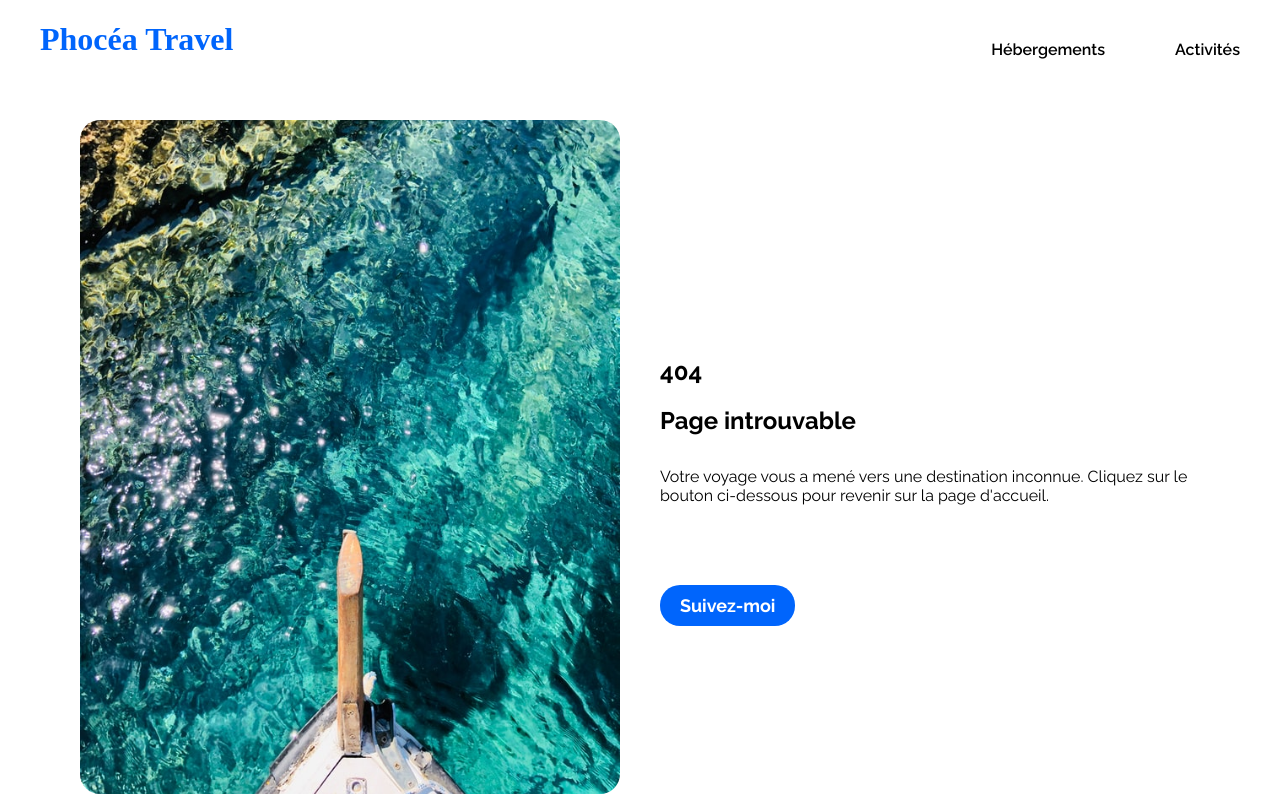
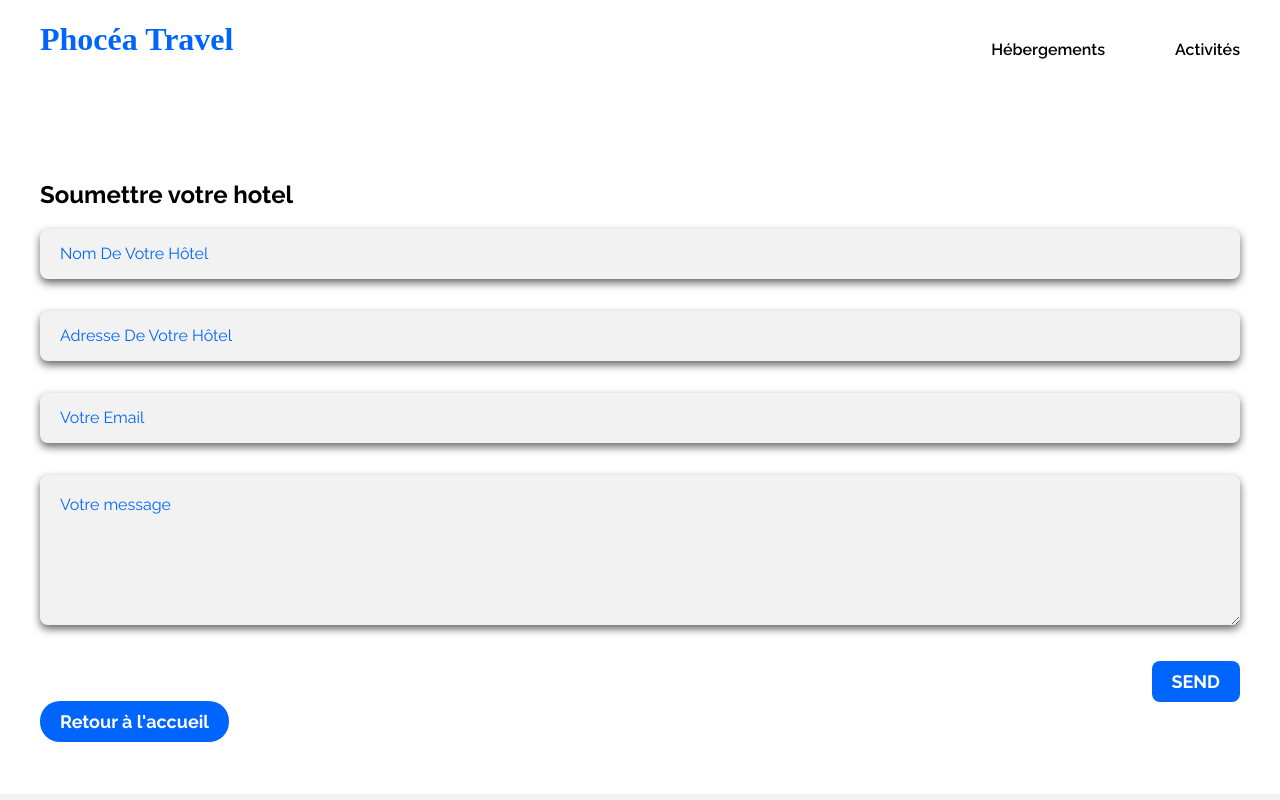
Before and after one commit to Jerome-Baille/phocea-travel, a React (Create React App) app: page /#/Submit-a-hotel in a window 1280 px wide. Shown: the top 800 px of the page. Built offline with nearby package versions, Linux system fonts and the light colour scheme; a web font is replaced by a local one.

Commit message:
feat(help): add help section (about, help, contact)
Adding single pages to populate the footer (different helping links, contact forms and about pages)

```diff
--- a/src/App.js
+++ b/src/App.js
@@ -5,6 +5,9 @@ import Home from './components/Home';
 import Activity from './components/Activities/Detail-page';
 import Hosting from './components/Hosting/Detail-page';
 import Popular from './components/Popular/Detail-page';
+import HelpCenter from './components/Help/HelpCenter';
+import Contact from './components/Help/ContactForm';
+import SubmitAHotel from './components/Help/Submit-a-hotel';
 import Error404 from './components/Error';
 
 function App() {
@@ -16,6 +19,9 @@ function App() {
         <Route path="activity/:id" element={<Activity />} />
         <Route path="hosting/:id" element={<Hosting />} />
         <Route path="popular/:id" element={<Popular />} />
+        <Route path="about/:id" element={<HelpCenter />} />
+        <Route path="Contact" element={<Contact />} />
+        <Route path="Submit-a-hotel" element={<SubmitAHotel />} />
         <Route path="*" element={<Error404 />} />
       </Route>
     </Routes>
--- a/src/components/Activities/Detail-page/index.jsx
+++ b/src/components/Activities/Detail-page/index.jsx
@@ -15,10 +15,7 @@ const ActivitiesDetailPage = () => {
                     'Lorem ipsum dolor sit amet, consectetur adipiscing elit. Cras quis tortor eget neque ultricies volutpat quis non elit. Quisque sodales vel felis et facilisis. Morbi augue elit, venenatis sit amet lobortis et, auctor sit amet libero. Curabitur vestibulum, quam in ornare aliquam, neque nunc scelerisque nisi, ac aliquam lorem quam et felis. Donec molestie ex nec est viverra, sed vulputate turpis suscipit. Mauris risus orci, feugiat non ligula eget, consectetur condimentum tortor. Curabitur lobortis sapien ligula, eget porttitor urna auctor nec. Praesent et urna at nulla molestie fermentum. Aliquam at egestas nibh, nec ultrices sem. Vestibulum hendrerit placerat nunc quis porta. Suspendisse mollis eros eu venenatis accumsan. Praesent non venenatis sem. Suspendisse imperdiet, elit a tincidunt finibus, ante dolor pretium nunc, fringilla vestibulum leo quam vitae tortor. Curabitur sed ex et dui mattis venenatis.'
                 }
             </p>
-
-            <button className='main-btn'>
-                <Link to="/">Retour à l'accueil</Link>
-            </button>
+            <Link to="/" className='main-btn'>Retour à l'accueil</Link>
         </div>
         <div className="img-container">
             <img src={data.activities[id].imgUrl} alt={data.activities[id].imgAlt} />
--- /dev/null
+++ b/src/components/Help/ContactForm/index.jsx
@@ -0,0 +1,27 @@
+import { Link } from 'react-router-dom'
+
+const ContactForm = () => {
+    return (
+        <section id="Contact">
+            <h2>Nous Contacter</h2>
+
+            <div className="contact-form">
+                <form action="">
+                    <label htmlFor="name">
+                        <input type="text" className="form-control" id="name" placeholder="Votre nom" />
+                    </label>
+                    <label htmlFor="email">
+                        <input type="email" className="form-control" id="email" placeholder="Votre email" />
+                    </label>
+                    <label htmlFor="message">
+                        <textarea className="form-control" id="message" rows="3" placeholder="Votre message"></textarea>
+                    </label>
+                    <input type="submit" className='main-btn' value="SEND" />
+                </form>
+            </div>
+
+            <Link to="/" className='main-btn'>Retour à l'accueil</Link>
+        </section>
+    );
+}
+export default ContactForm
--- /dev/null
+++ b/src/components/Help/HelpCenter/index.jsx
@@ -0,0 +1,20 @@
+import { Link, useParams } from 'react-router-dom'
+import data from '../../../assets/data.json'
+
+const HelpCenter = () => {
+    const { id } = useParams();
+
+    return (
+        <div className="how-to__container">
+            <h2>{data[id].title}</h2>
+
+            <div className="how-to__container__content">
+            {data[id].contents.map((content, index) => (
+                <p key={index}>{content}</p>
+            ))}
+            </div>
+            <Link to="/" className='main-btn'>Retour à l'accueil</Link>
+        </div>
+    );
+}
+export default HelpCenter
--- /dev/null
+++ b/src/components/Help/Submit-a-hotel/index.jsx
@@ -0,0 +1,30 @@
+import { Link } from 'react-router-dom'
+
+const SubmitAHotel = () => {
+    return (
+        <section id="Contact">
+            <h2>Soumettre votre hotel</h2>
+
+            <div className="contact-form">
+                <form action="">
+                    <label htmlFor="name">
+                        <input type="text" className="form-control" id="name" placeholder="Nom de votre hôtel" />
+                    </label>
+                    <label htmlFor="address">
+                        <input type="text" className="form-control" id="name" placeholder="Adresse de votre hôtel" />
+                    </label>
+                    <label htmlFor="email">
+                        <input type="email" className="form-control" id="email" placeholder="Votre email" />
+                    </label>
+                    <label htmlFor="message">
+                        <textarea className="form-control" id="message" rows="3" placeholder="Votre message"></textarea>
+                    </label>
+                    <input type="submit" className='main-btn' value="SEND" />
+                </form>
+            </div>
+
+            <Link to="/" className='main-btn'>Retour à l'accueil</Link>
+        </section>
+    )
+}
+export default SubmitAHotel
--- a/src/components/Hosting/Detail-page/index.jsx
+++ b/src/components/Hosting/Detail-page/index.jsx
@@ -24,9 +24,7 @@ const HostingDetailPage = () => {
             <p>{data.bookings[id].description? data.bookings[id].description : 'Lorem ipsum dolor sit amet, consectetur adipiscing elit. Cras quis tortor eget neque ultricies volutpat quis non elit. Quisque sodales vel felis et facilisis. Morbi augue elit, venenatis sit amet lobortis et, auctor sit amet libero. Curabitur vestibulum, quam in ornare aliquam, neque nunc scelerisque nisi, ac aliquam lorem quam et felis. Donec molestie ex nec est viverra, sed vulputate turpis suscipit. Mauris risus orci, feugiat non ligula eget, consectetur condimentum tortor. Curabitur lobortis sapien ligula, eget porttitor urna auctor nec. Praesent et urna at nulla molestie fermentum. Aliquam at egestas nibh, nec ultrices sem. Vestibulum hendrerit placerat nunc quis porta. Suspendisse mollis eros eu venenatis accumsan. Praesent non venenatis sem. Suspendisse imperdiet, elit a tincidunt finibus, ante dolor pretium nunc, fringilla vestibulum leo quam vitae tortor. Curabitur sed ex et dui mattis venenatis.'}</p>
             <p>Nuit à partir de <strong>{data.bookings[id].price}€</strong></p>
 
-            <button className='main-btn'>
-                <Link to="/">Retour à l'accueil</Link>
-            </button>
+            <Link to="/" className='main-btn'>Retour à l'accueil</Link>
         </div>
         <div className="img-container">
             <img src={data.bookings[id].imgUrl} alt={data.bookings[id].imgAlt} />
--- a/src/components/Popular/Detail-page/index.jsx
+++ b/src/components/Popular/Detail-page/index.jsx
@@ -24,9 +24,7 @@ const PopularDetailPage = () => {
             <p>{data.populars[id].description? data.populars[id].description : 'Lorem ipsum dolor sit amet, consectetur adipiscing elit. Cras quis tortor eget neque ultricies volutpat quis non elit. Quisque sodales vel felis et facilisis. Morbi augue elit, venenatis sit amet lobortis et, auctor sit amet libero. Curabitur vestibulum, quam in ornare aliquam, neque nunc scelerisque nisi, ac aliquam lorem quam et felis. Donec molestie ex nec est viverra, sed vulputate turpis suscipit. Mauris risus orci, feugiat non ligula eget, consectetur condimentum tortor. Curabitur lobortis sapien ligula, eget porttitor urna auctor nec. Praesent et urna at nulla molestie fermentum. Aliquam at egestas nibh, nec ultrices sem. Vestibulum hendrerit placerat nunc quis porta. Suspendisse mollis eros eu venenatis accumsan. Praesent non venenatis sem. Suspendisse imperdiet, elit a tincidunt finibus, ante dolor pretium nunc, fringilla vestibulum leo quam vitae tortor. Curabitur sed ex et dui mattis venenatis.'}</p>
             <p>Nuit à partir de <strong>{data.populars[id].price}€</strong></p>
 
-            <button className='main-btn'>
-                <Link to="/">Retour à l'accueil</Link>
-            </button>
+            <Link to="/" className='main-btn'>Retour à l'accueil</Link>
         </div>
         <div className="img-container">
             <img src={data.populars[id].imgUrl} alt={data.populars[id].imgAlt} />
```
